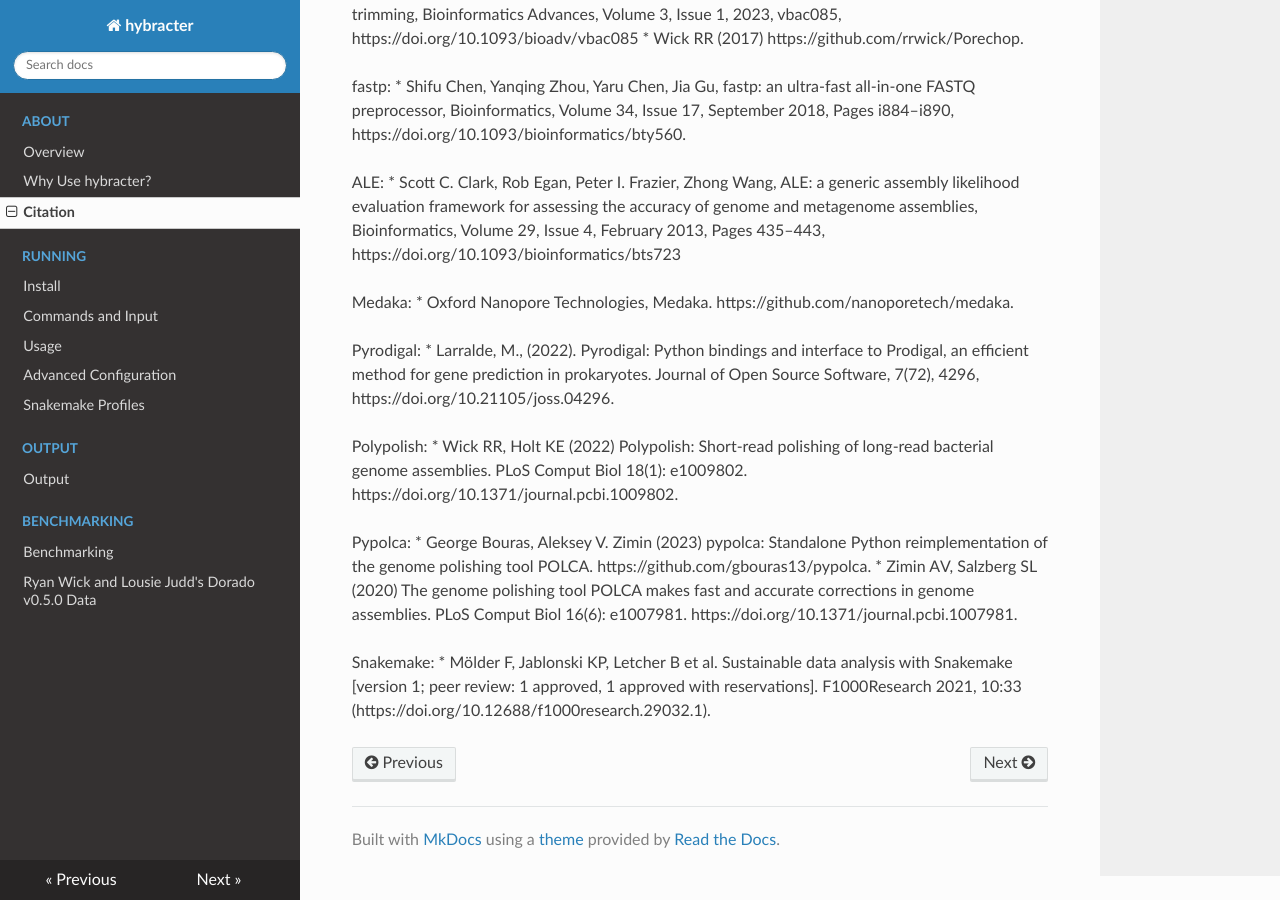
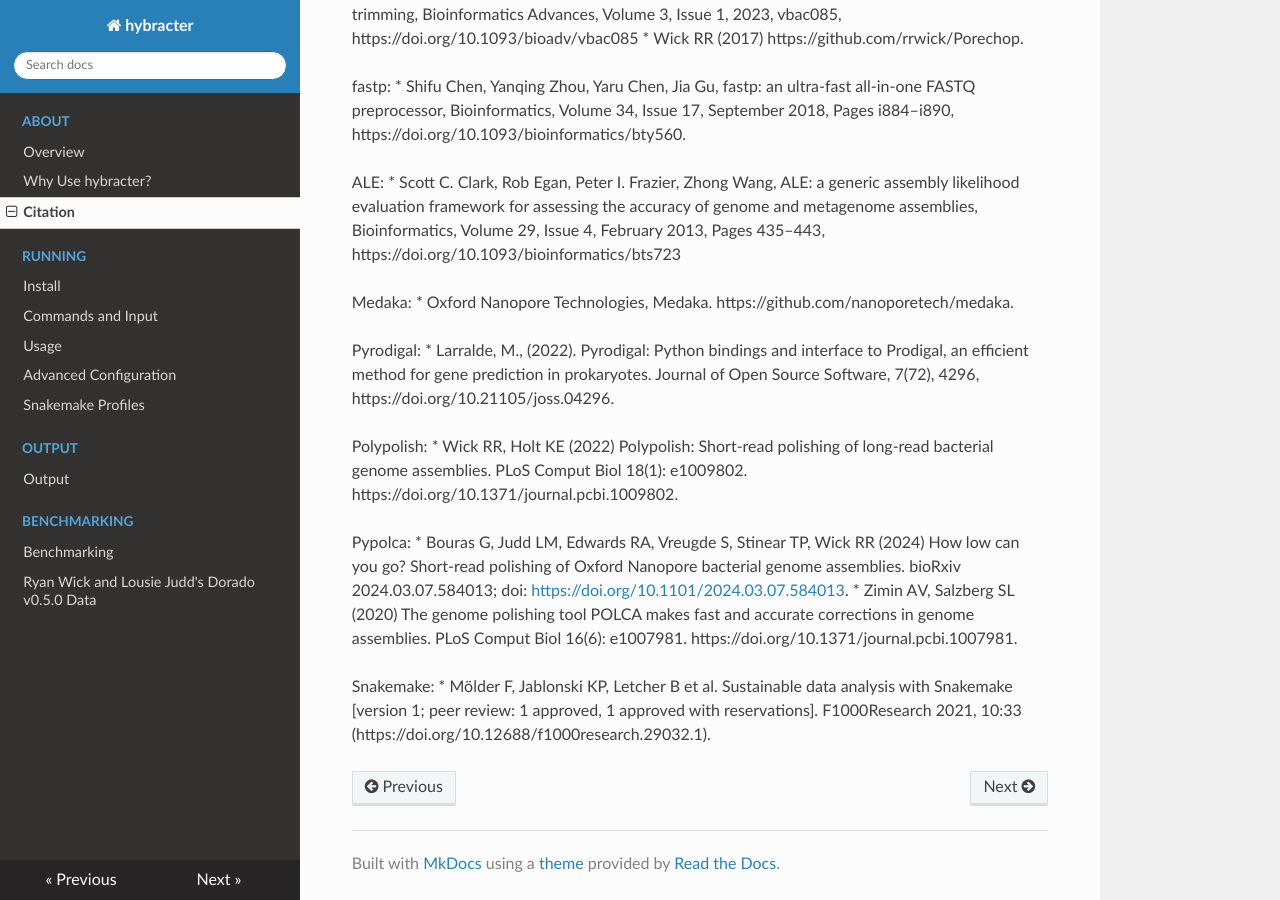
Before and after one commit to gbouras13/hybracter, an MkDocs documentation site: the page built from docs/citation.md, in a window 1280 px wide and 900 px high, scrolled down 1021 px. Built offline with MkDocs 1.6.1, drawn with Linux system fonts in a browser that asks for light colours; nearby versions of some CDN libraries.

Commit message:
update citaion pypolca

```diff
--- a/docs/citation.md
+++ b/docs/citation.md
@@ -48,7 +48,7 @@ Polypolish:
 * Wick RR, Holt KE (2022) Polypolish: Short-read polishing of long-read bacterial genome assemblies. PLoS Comput Biol 18(1): e1009802. https://doi.org/10.1371/journal.pcbi.1009802.
 
 Pypolca:
-* George Bouras, Aleksey V. Zimin (2023) pypolca: Standalone Python reimplementation of the genome polishing tool POLCA. https://github.com/gbouras13/pypolca.
+* Bouras G, Judd LM, Edwards RA, Vreugde S, Stinear TP, Wick RR (2024) How low can you go? Short-read polishing of Oxford Nanopore bacterial genome assemblies. bioRxiv 2024.03.07.584013; doi: [https://doi.org/10.1101/2024.03.07.584013](https://doi.org/10.1101/2024.03.07.584013).
 * Zimin AV, Salzberg SL (2020) The genome polishing tool POLCA makes fast and accurate corrections in genome assemblies. PLoS Comput Biol 16(6): e1007981. https://doi.org/10.1371/journal.pcbi.1007981.
 
 Snakemake:
```
Also changed, not shown: README.md (+1 -1 lines).
